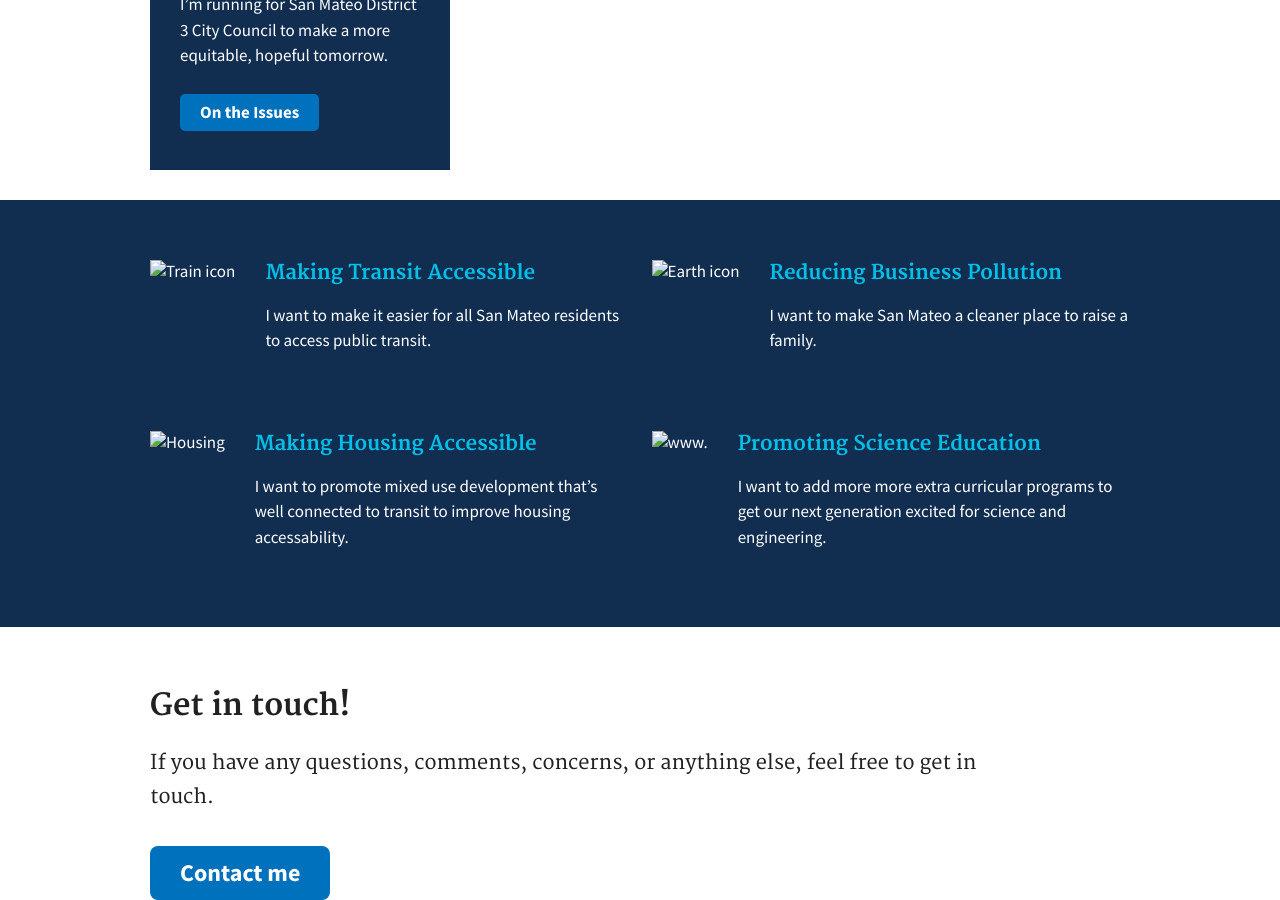
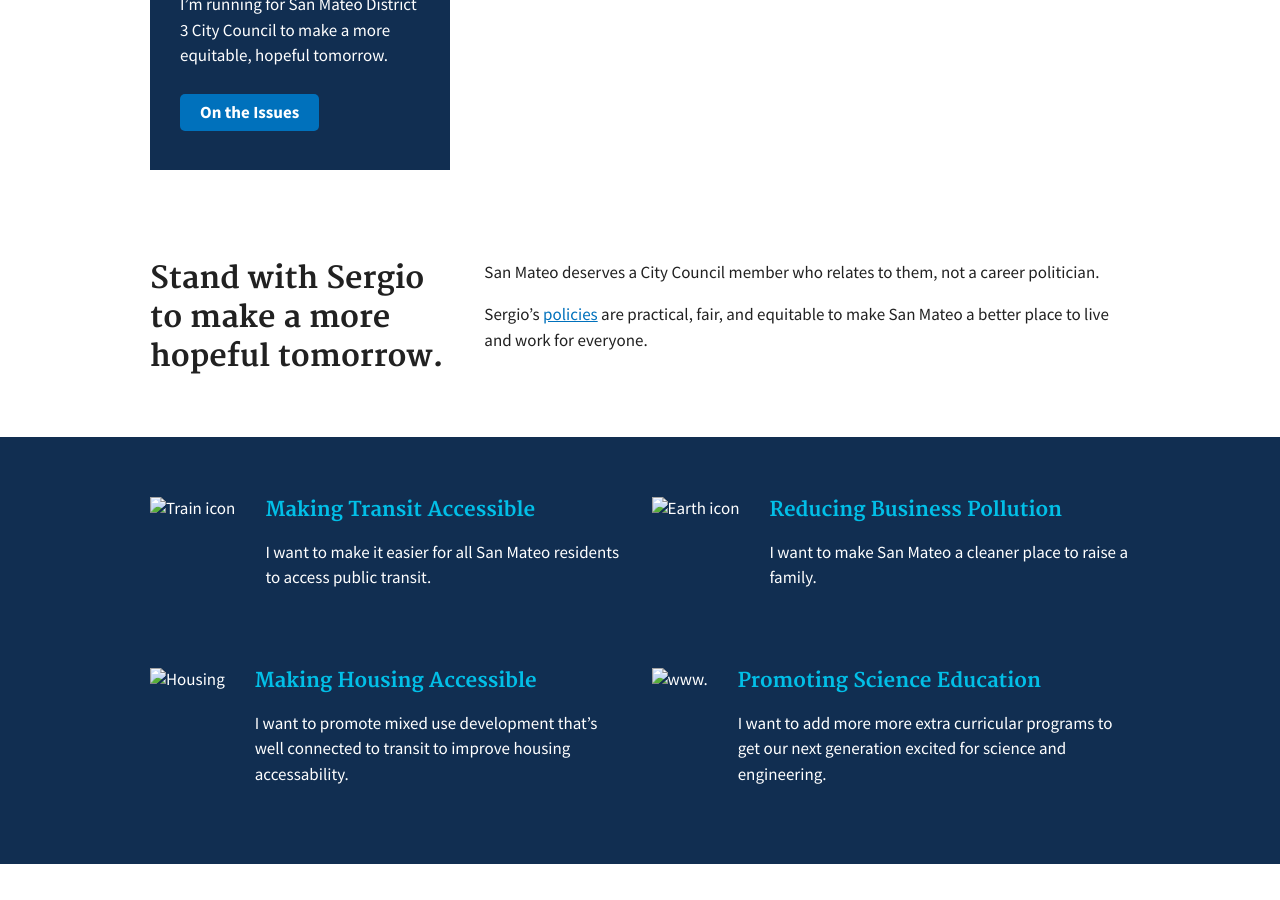
Before and after one commit to sergiozygmunt/sergio-for-city-council, a Jekyll site: the page built from demo/home.md, in a window 1280 px wide and 900 px high, scrolled down 333 px. Built offline with Jekyll 4.4.1, drawn with Linux system fonts in a browser that asks for light colours.

Commit message:
Add tagline

```diff
--- a/demo/home.md
+++ b/demo/home.md
@@ -13,6 +13,13 @@ hero:
     href: /on-the-issues/
     text: On the Issues
   content: I'm running for San Mateo District 3 City Council to make a more equitable, hopeful tomorrow.
+
+tagline: Stand with Sergio to make a more hopeful tomorrow.
+intro: |
+  San Mateo deserves a City Council member who relates to them, not a career politician.
+
+  Sergio's [policies](/on-the-issues/) are practical, fair, and equitable to make San Mateo a better place to live and work for everyone.
+
 graphics:
   - image:
       src: /cdn-cgi/imagedelivery/_giFxkjSa0fKWn6HYiz9Ug/2d9e7ada-04f8-4bb2-f6ba-c31e41ca3300/uswdsgraphics
```
